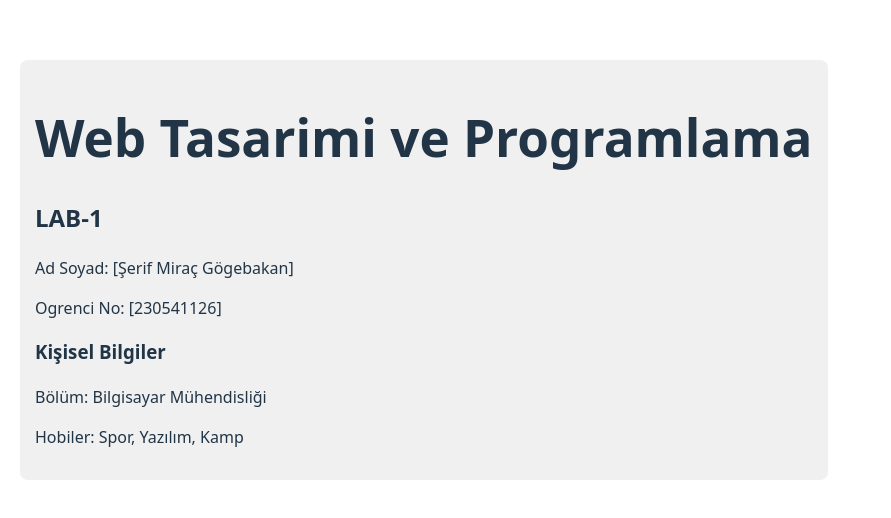
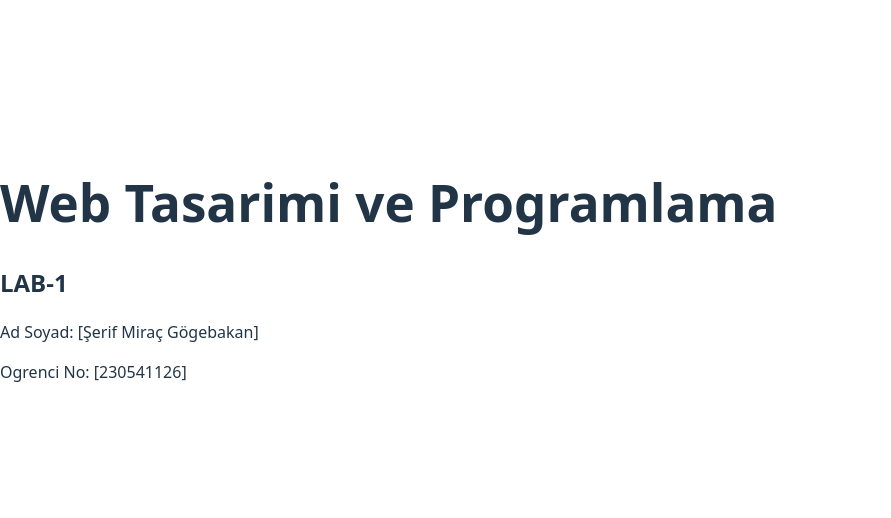
Before and after one commit to Serifgogebakan/web-lab-hello, a React (Vite) app: page / in a window 1280 px wide. Shown: the part 130-648 px from the top of the page, without its empty margins (0-891 px from the left). Built offline with nearby package versions, Linux system fonts and the light colour scheme.

Commit message:
style: revert inline styles and format App.tsx

```diff
--- a/src/App.tsx
+++ b/src/App.tsx
@@ -1,13 +1,10 @@
 function App() {
   return (
-    <div className="container" style={{ margin: '20px', padding: '15px', backgroundColor: '#f0f0f0', borderRadius: '8px' }}>
+    <div>
       <h1>Web Tasarimi ve Programlama</h1>
       <h2>LAB-1</h2>
       <p>Ad Soyad: [Şerif Miraç Gögebakan]</p>
       <p>Ogrenci No: [230541126]</p>
-      <h3>Kişisel Bilgiler</h3>
-      <p>Bölüm: Bilgisayar Mühendisliği</p>
-      <p>Hobiler: Spor, Yazılım, Kamp</p>
     </div>
   );
 }
```
